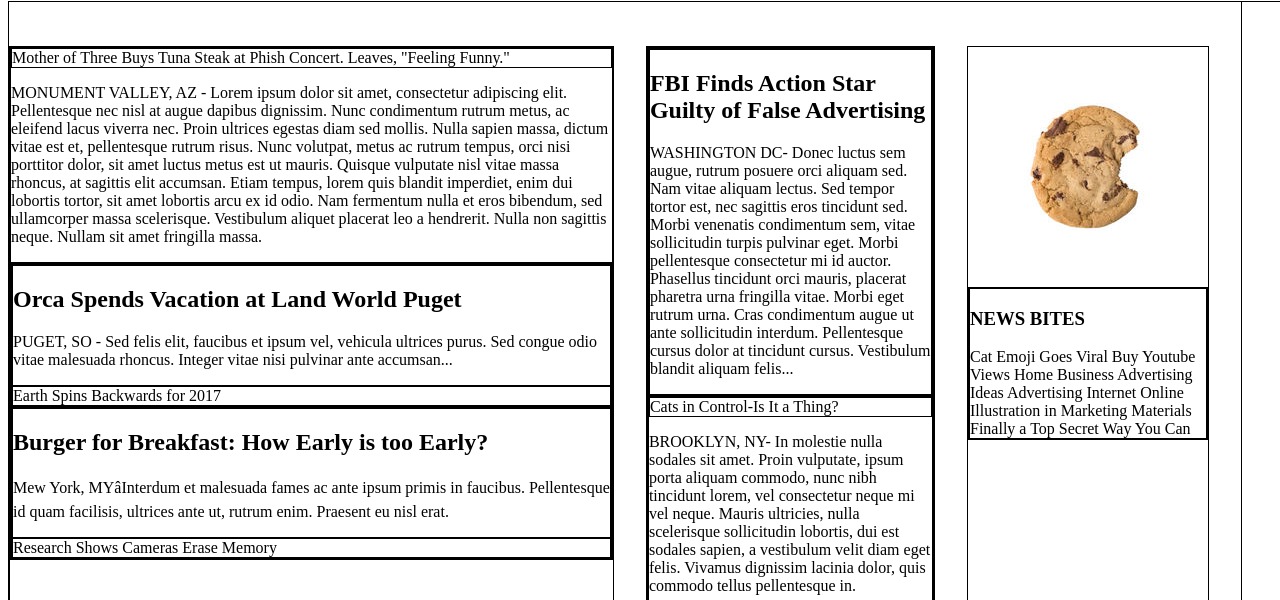
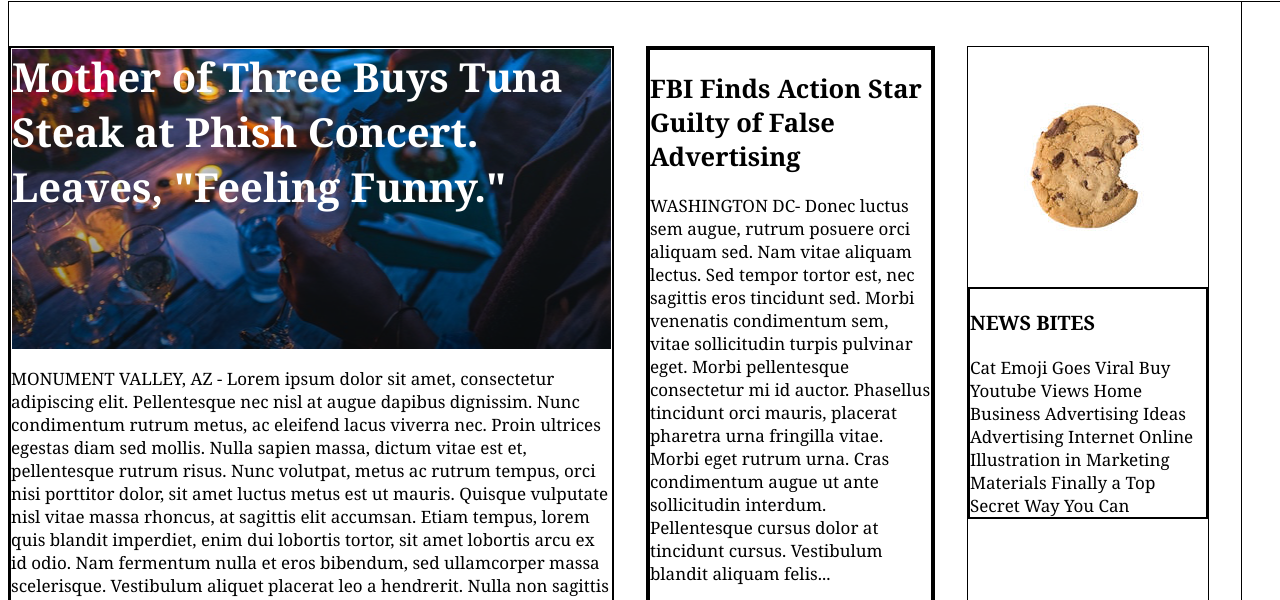
Before and after one commit to andy6491/My-Time, a plain HTML site: page index.html in a window 1280 px wide. Shown: the part 79-679 px from the top of the page. Drawn offline with Linux system fonts and the light colour scheme.

Commit message:
Adding images.

```diff
--- a/index.html
+++ b/index.html
@@ -23,7 +23,7 @@
         <!--first column-->
         <div class="column large">
           <div class="lead-story">
-            <div class="main-img"
+            <div class="main-img">
             <span>Mother of Three Buys Tuna Steak at Phish Concert. Leaves, "Feeling Funny."</span>
             </div>
             <p class="concert">MONUMENT VALLEY, AZ - Lorem ipsum dolor sit amet, consectetur adipiscing elit. Pellentesque nec nisl at augue dapibus dignissim. Nunc condimentum rutrum metus, ac eleifend lacus viverra nec. Proin ultrices egestas diam sed mollis. Nulla sapien massa, dictum vitae est et, pellentesque rutrum risus. Nunc volutpat, metus ac rutrum tempus, orci nisi porttitor dolor, sit amet luctus metus est ut mauris. Quisque vulputate nisl vitae massa rhoncus, at sagittis elit accumsan. Etiam tempus, lorem quis blandit imperdiet, enim dui lobortis tortor, sit amet lobortis arcu ex id odio. Nam fermentum nulla et eros bibendum, sed ullamcorper massa scelerisque. Vestibulum aliquet placerat leo a hendrerit. Nulla non sagittis neque. Nullam sit amet fringilla massa.</p>
--- a/resources/css/style.css
+++ b/resources/css/style.css
@@ -71,3 +71,40 @@ header nav {
  .column.small {
    width: 240px;
  }
+
+.story, .lead-story {
+  font-family: Georgia;
+  font-size: 17px;
+  color: black;
+}
+
+/*images*/
+ .main-img {
+   display: flex;
+   background-image: url('../../resources/images/img-story-main.png');
+   font-size: 40px;
+   font-weight: bold;
+   font-family: Georgia;
+   color: white;
+   height: 300px;
+ }
+
+.image {
+  font-family: Georgia;
+  font-weight: bold;
+  font-size: 30px;
+  color: white;
+  height: 300px;
+}
+
+ .backwards {
+   background-image: url('../../resources/images/img-story-2.png');
+ }
+
+.camera {
+  background-image: url('../../resources/images/img-story-3.png');
+}
+
+.cat-ceo {
+  background-image: url('../../resources/images/img-story-1.png')
+}
```
